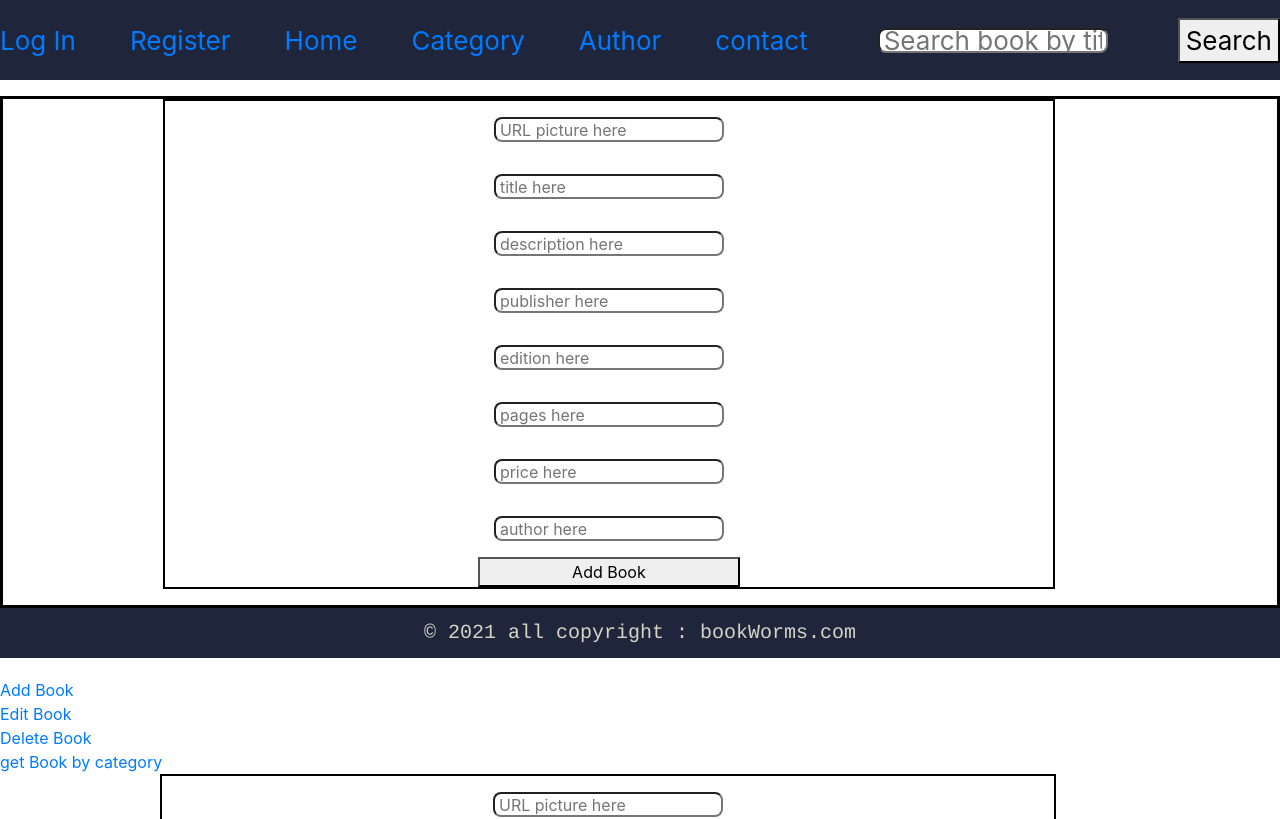
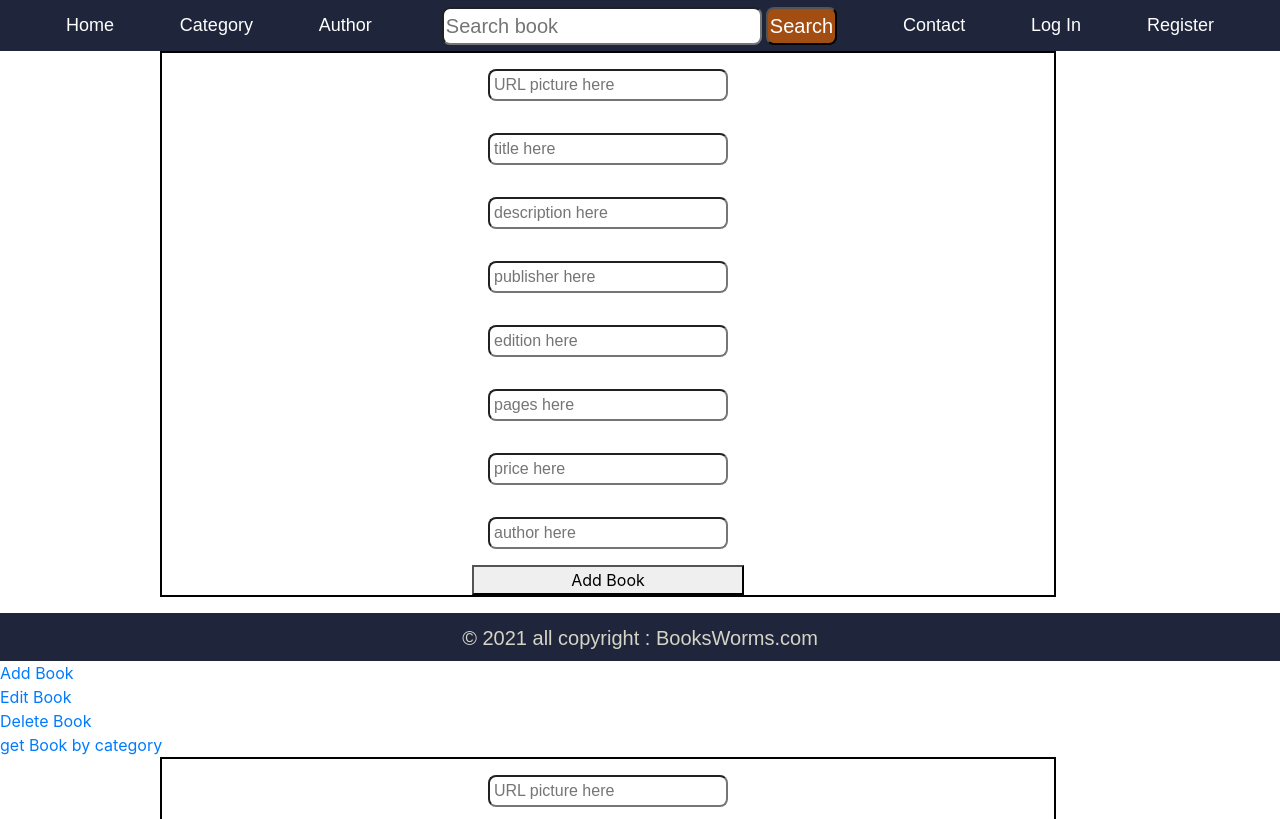
Before and after one commit to RoaaAlSughair/Project_5, a React (Create React App) app in the folder frontend/: page /AddBook in a window 1280 px wide. Shown: the top 819 px of the page. Built offline with nearby package versions, Linux system fonts and the light colour scheme.

Commit message:
Did CSS for Sign Up, Home page, Main div, NavBar and Footer

```diff
--- a/frontend/src/components/auth/login/index.js
+++ b/frontend/src/components/auth/login/index.js
@@ -24,10 +24,8 @@ const Login = () => {
     axios
       .post("http://localhost:5000/login", { email, password })
       .then((result) => {
-        console.log(result);
         localStorage.setItem("token", result.data);
-        console.log("result.data.token" + result.data);
-        history.push("/AddBook");
+
         dispatch(setToken(result.data));
       })
       .catch((err) => {
@@ -37,13 +35,11 @@ const Login = () => {
   const ResponseGoogle = (response) => {
     setToken(response.accessToken);
     localStorage.setItem("token", response.accessToken);
-    history.push("/contact");
   };
   // const logOut = () => {
   //   localStorage.clear();
   //   localStorage.setItem()
   // }
-
   return (
     <div className="login">
       <h1>Login Page</h1>
@@ -101,5 +97,4 @@ const Login = () => {
     </div>
   );
 };
-
 export default Login;
--- a/frontend/src/components/auth/signUp/index.js
+++ b/frontend/src/components/auth/signUp/index.js
@@ -11,6 +11,7 @@ const SignUp = () => {
   const [password, setPassword] = useState("");
   const [message, setMessage] = useState("");
   const history = useHistory();
+
   const register = () => {
     axios
       .post("http://localhost:5000/Register", {
@@ -23,19 +24,20 @@ const SignUp = () => {
         history.push("/login");
       })
       .catch((err) => {
-        setMessage(err.response.data);
+        console.log(err);
       });
   };
+
   return (
     <div className="register">
-      <h1>Register Page</h1>
+      <h1 style={{color: "#a24e12"}}>Register Page</h1>
       <table className="table">
         <tr>
-          <th>first name</th>
+          <th>First name</th>
           <th>
             <input
               type="text"
-              placeholder="please enter first name"
+              placeholder="First name here"
               onChange={(e) => {
                 setFirstName(e.target.value);
               }}
@@ -43,12 +45,12 @@ const SignUp = () => {
           </th>
         </tr>
         <tr>
-          <th>last name</th>
+          <th>Last name</th>
           <th>
             {" "}
             <input
               type="text"
-              placeholder="please enter last name"
+              placeholder="Last name here"
               onChange={(e) => {
                 setLastName(e.target.value);
               }}
@@ -56,11 +58,11 @@ const SignUp = () => {
           </th>
         </tr>
         <tr>
-          <th>email</th>
+          <th>Email</th>
           <th>
             <input
               type="email"
-              placeholder="please enter your email "
+              placeholder="Email here"
               onChange={(e) => {
                 setEmail(e.target.value);
               }}
@@ -68,11 +70,11 @@ const SignUp = () => {
           </th>
         </tr>
         <tr>
-          <th>password</th>
+          <th>Password</th>
           <th>
             <input
               type="password"
-              placeholder="please enter your password "
+              placeholder="Password here"
               onChange={(e) => {
                 setPassword(e.target.value);
               }}
--- a/frontend/src/components/auth/signUp/signUp.css
+++ b/frontend/src/components/auth/signUp/signUp.css
@@ -1,54 +1,50 @@
 .register {
   display: grid;
   grid-template-columns: auto;
-  gap: 5%;
-  width: 100%;
+  gap: 0.25rem;
+  width: fit-content;
+  padding: 1.5rem;
   justify-content: center;
-  padding-top: 5%;
-  border-radius: 10px;
-  margin-left: 20px;
-  background-color: #bfc7d9;
-  box-shadow: rgba(0, 0, 0, 0.16) 0px 3px 6px, rgba(0, 0, 0, 0.23) 0px 3px 6px;
+  margin-left: 30%;
+  margin-bottom: 4rem;
+  margin-top: 2rem;
+  border-style: solid;
+  border-color: black;
+  border-radius: 0.5rem;
+  color: #a24e12;
+}
+
+.table td, .table th {
+  padding: 0.75rem;
+  vertical-align: middle;
+  font-size: 1.25rem;
 }
 
 .table {
+  font-family: sans-serif;
+  vertical-align: middle;
   text-align: center;
   justify-content: center;
-  color: red;
-}
-
-@media screen and (max-width: 700px) {
-  .register {
-    display: flex;
-    padding: 0%;
-    height: max-content;
-    flex-direction: column;
-  }
-}
-
-#radio {
-  display: -webkit-inline-box;
-  flex-wrap: wrap;
-  width: 250px;
-  position: relative;
-  bottom: 30%;
+  align-items: center;
+  color: #a24e12;
 }
 
 #button {
-  background-color: royalblue;
-  color: whitesmoke;
-  height: 50px;
-  width: 150px;
+  font-family: sans-serif;
+  background-color: #a24e12;
+  color: white;
+  height: 3rem;
+  width: 10rem;
   position: relative;
-  left: 4%;
-  border-radius: 8px;
+  border-radius: 0.5rem;
 }
 
 input {
+  font-family: sans-serif;
   display: flex;
-  padding: 4px;
-  margin: 6px;
-  height: 25px;
-  width: 230px;
-  border-radius: 8px;
+  padding: 0.25rem;
+  margin: 0.5rem;
+  height: 2rem;
+  width: 15rem;
+  border-radius: 0.5rem;
 }
--- a/frontend/src/components/footer/footer.css
+++ b/frontend/src/components/footer/footer.css
@@ -1,11 +1,26 @@
 .footer {
   background-color: rgb(31, 38, 59);
   color: #d6d3c7;
-  height: 50px;
+  height: 3rem;
   text-align: center;
   justify-content: center;
-  padding-top: 10px;
-  font-size: 20px;
-  font-family: Courier, monospace;
-  margin-bottom: 20px;
+  padding-top: 0.6rem;
+  font-size: 1.25rem;
+  font-family: sans-serif;
 }
+
+.Contact{
+  display: grid;
+  grid-template-columns: auto auto;
+  flex-direction: row;
+  flex-wrap: wrap;
+  gap: 5%;
+  width: fit-content;
+  padding: 1.5rem;
+  justify-content: center;
+  margin-left: 35%;
+  margin-bottom: 4rem;
+  margin-top: 2rem;
+  border-style: solid;
+  color: #a24e12;
+}
--- a/frontend/src/components/footer/index.js
+++ b/frontend/src/components/footer/index.js
@@ -3,7 +3,7 @@ import "./footer.css";
 import "bootstrap/dist/css/bootstrap.min.css";
 
 const Footer = () => {
-  return <div class="footer">&#169; 2021 all copyright : bookWorms.com</div>;
+  return <div class="footer">&#169; 2021 all copyright : BooksWorms.com</div>;
 };
 
 export default Footer;
--- a/frontend/src/components/homePage/homePage.css
+++ b/frontend/src/components/homePage/homePage.css
@@ -1,16 +1,8 @@
 .home_page {
-  /* display: flex; */
   display: grid;
-  /* justify-content: space-around;
-    flex-direction: row;
-    flex-wrap: wrap; */
   grid-template-columns: auto auto auto auto;
-  gap: 20px;
-  border-style: solid;
-  border-color: black;
-  margin: 20px;
-  padding: 10px;
-  /* margin-top: 1rem; */
+  gap: 1rem;
+  padding: 2rem;
   width: 100%;
   height: fit-content;
 }
@@ -18,10 +10,8 @@
 .book {
   border-style: solid;
   height: fit-content;
-  border-color: crimson;
+  padding: 1rem;
+  border-color: #a24e12;
   display: inline-block;
   text-align: right;
 }
-.book_element {
-  margin-top: 10px;
-}
--- a/frontend/src/components/main/main.css
+++ b/frontend/src/components/main/main.css
@@ -1,16 +1,4 @@
 .Main {
-  display: flex;
-  border-style: solid;
-  border-color: black;
-  margin-top: 1rem;
   width: 100%;
-  /* height: 30rem; */
   height: fit-content;
 }
-
-.book {
-  border-style: solid;
-  border-color: crimson;
-  height: 5rem;
-  display: inline-block;
-}
--- a/frontend/src/components/navigation/index.js
+++ b/frontend/src/components/navigation/index.js
@@ -49,32 +49,33 @@ const Navigation = () => {
 
   return (
     <div className="NavBar">
-      <Link to="/login" style={{ textDecoration: "none" }}>
+      <Link to="/home" className="Link">
+        Home
+      </Link>
+      <Link to="/Category" className="Link">
+        Category
+      </Link>
+      <Link to="/authors" className="Link">
+        Author
+      </Link>
+      <div id="search">
+      <input
+        type="text"
+        className="searchBar"
+        placeholder="Search book"
+        onChange={handleChange}
+      />
+        <button className="button" onClick={handleClick}>Search</button>
+        </div>
+      <Link to="/contact" className="Link">
+        Contact
+      </Link>
+      <Link to="/login" className="Link">
         Log In
       </Link>
-      <Link to="/Register" style={{ textDecoration: "none" }}>
+      <Link to="/Register" className="Link">
         Register
       </Link>
-      <Link to="/home" style={{ textDecoration: "none" }}>
-        Home
-      </Link>
-      <Link to="/Category" style={{ textDecoration: "none" }}>
-        Category
-      </Link>
-      <Link to="/authors" style={{ textDecoration: "none" }}>
-        Author
-      </Link>
-      <Link to="/contact" style={{ textDecoration: "none" }}>
-        contact
-      </Link>
-      <input
-        type="text"
-        placeholder="Search book by title or author"
-        onChange={handleChange}
-      />
-      <span>
-        <button onClick={handleClick}>Search</button>
-      </span>
       {/* Should search results be displayed in main component? Or should it be redirected into a new page? */}
     </div>
   );
--- a/frontend/src/components/navigation/navigation.css
+++ b/frontend/src/components/navigation/navigation.css
@@ -1,38 +1,57 @@
 .NavBar {
   background-color: rgb(31, 38, 59);
-  min-height: 10vh;
+  min-height: 2rem;
   display: flex;
   flex-direction: row;
   align-items: center;
-  justify-content: space-between;
-  font-size: calc(10px + 2vmin);
-  color: #d6d3c7;
+  justify-content: space-evenly;
+  font-size: 1.25rem
 }
 
-Link {
+.Link {
   text-decoration: none;
-  padding-top: 12px;
-  padding-bottom: 12px;
-  border-radius: 8px;
-  box-shadow: rgba(0, 0, 0, 0.16) 0px 3px 6px, rgba(0, 0, 0, 0.23) 0px 3px 6px;
-  background-color: #0d4373;
-  font-size: 22px;
+  padding-top: 0.75rem;
+  padding-bottom: 0.75rem;
+  font-size: 1.125rem;
   color: white;
-  font-weight: bold;
+  font-family: sans-serif;
 }
 
-/* Link:hover {
-      background-color: #d7d9d6;
-      background-color: #bfc7d9;
-      color: black;
-      cursor: pointer;
-      border: outset 0.5px;
-      border-radius: 10px;
-      transition: ease 0.25s transform;
-      transform: translateX(7px);
-  }
-   */
-/* Link:active {
-    transition: ease 0.1s transform;
-    transform: translateY(1.5px);
-  } */
+.Link:hover {
+  text-decoration: none;
+  color: #a24e12;
+  cursor: pointer;
+  transition: ease 0.25s transform;
+  transform: translateX(0.5rem);
+}
+
+.Link:active {
+  text-decoration: none;
+  transition: ease 0.1s transform;
+  transform: translateY(0.125rem);
+}
+
+.searchBar {
+  font-family: sans-serif;
+  padding: 0.125rem;
+  margin: 0.25rem;
+  height: fit-content;
+  width: 20rem;
+  border-radius: 0.5rem;
+}
+
+.button {
+  font-family: sans-serif;
+  background-color: #a24e12;
+  color: white;
+  height: fit-content;
+  width: fit-content;
+  position: initial;
+  padding: 0.125rem;
+  border-radius: 0.5rem;
+}
+
+#search {
+  display: flex;
+  align-items: center;
+}
```
Also changed, not shown: frontend/src/components/footer/ContactUs.js (+5 -13 lines).
